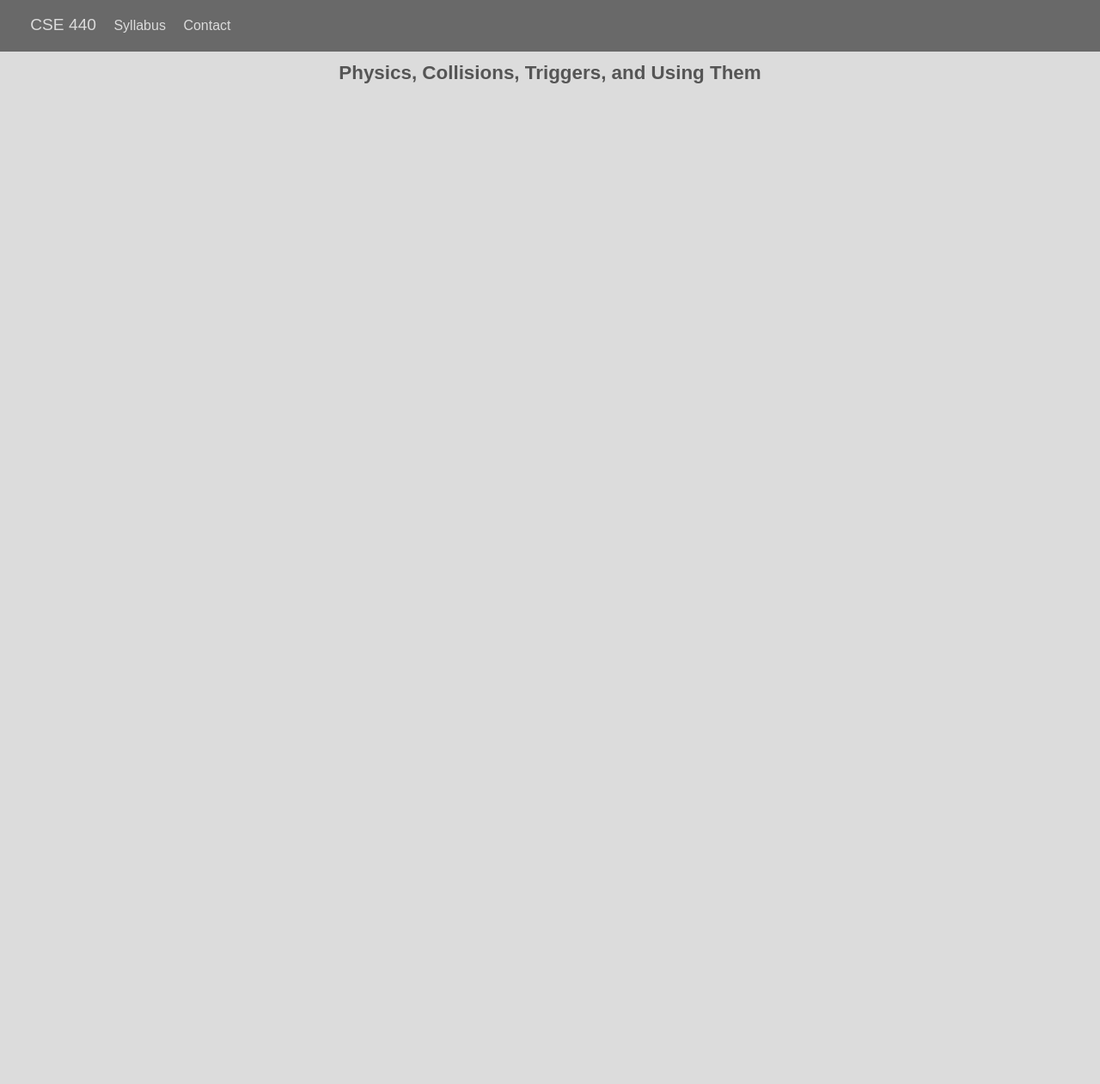
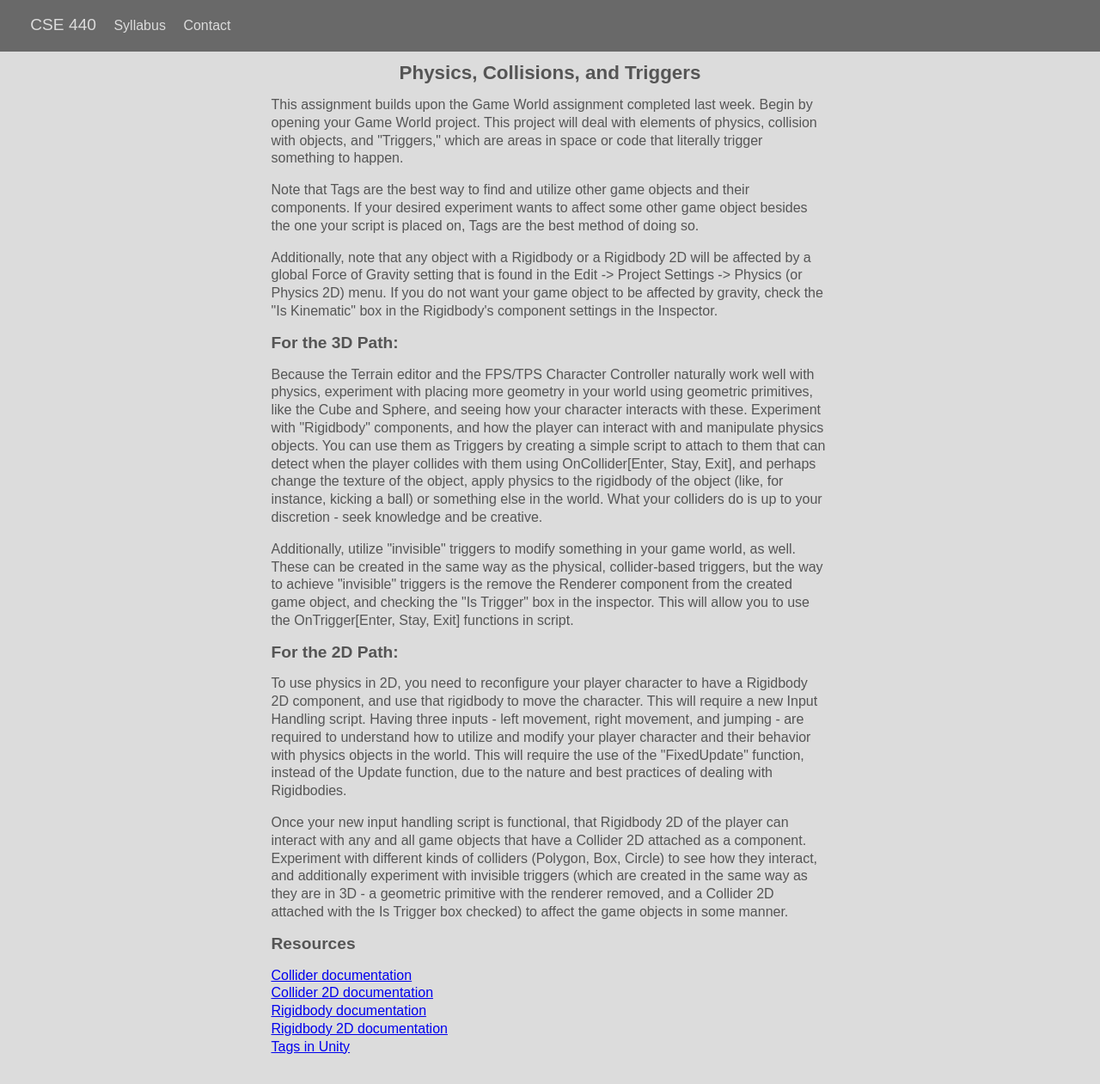
Before and after one commit to mcswedo/CSE440-2014, a Jekyll site: the page built from Physics.html, in a window 1280 px wide. Shown: the whole page at 86% size. Built offline with Jekyll 4.4.1, drawn with Linux system fonts in a browser that asks for light colours; before the commit the page ends 900 px from its top, so only the background shows below that.

Commit message:
Added Physics / Triggers / Colliders lesson draft.

```diff
--- a/Physics.html
+++ b/Physics.html
@@ -1,7 +1,46 @@
 ---
 layout: default
 id: git
-title: Physics, Collisions, Triggers, and Using Them
+title: Physics, Collisions, and Triggers
 ---
 
-<h1>Physics, Collisions, Triggers, and Using Them </h1>
+<h1>Physics, Collisions, and Triggers </h1>
+
+<p>
+This assignment builds upon the Game World assignment completed last week. Begin by opening your Game World project. This project will deal with elements of physics, collision with objects, and "Triggers," which are areas in space or code that literally trigger something to happen.
+</p>
+
+<p>
+Note that Tags are the best way to find and utilize other game objects and their components. If your desired experiment wants to affect some other game object besides the one your script is placed on, Tags are the best method of doing so.
+</p>
+
+<p>
+Additionally, note that any object with a Rigidbody or a Rigidbody 2D will be affected by a global Force of Gravity setting that is found in the Edit -> Project Settings -> Physics (or Physics 2D) menu. If you do not want your game object to be affected by gravity, check the "Is Kinematic" box in the Rigidbody's component settings in the Inspector.
+</p>
+
+<h2>For the 3D Path: </h2>
+
+<p>
+Because the Terrain editor and the FPS/TPS Character Controller naturally work well with physics, experiment with placing more geometry in your world using geometric primitives, like the Cube and Sphere, and seeing how your character interacts with these. Experiment with "Rigidbody" components, and how the player can interact with and manipulate physics objects. You can use them as Triggers by creating a simple script to attach to them that can detect when the player collides with them using OnCollider[Enter, Stay, Exit], and perhaps change the texture of the object, apply physics to the rigidbody of the object (like, for instance, kicking a ball) or something else in the world. What your colliders do is up to your discretion - seek knowledge and be creative.
+</p>
+
+<p>
+Additionally, utilize "invisible" triggers to modify something in your game world, as well. These can be created in the same way as the physical, collider-based triggers, but the way to achieve "invisible" triggers is the remove the Renderer component from the created game object, and checking the "Is Trigger" box in the inspector. This will allow you to use the OnTrigger[Enter, Stay, Exit] functions in script.
+</p>
+
+<h2>For the 2D Path: </h2>
+
+<p>
+To use physics in 2D, you need to reconfigure your player character to have a Rigidbody 2D component, and use that rigidbody to move the character. This will require a new Input Handling script. Having three inputs - left movement, right movement, and jumping - are required to understand how to utilize and modify your player character and their behavior with physics objects in the world. This will require the use of the "FixedUpdate" function, instead of the Update function, due to the nature and best practices of dealing with Rigidbodies.
+</p>
+
+<p>
+Once your new input handling script is functional, that Rigidbody 2D of the player can interact with any and all game objects that have a Collider 2D attached as a component. Experiment with different kinds of colliders (Polygon, Box, Circle) to see how they interact, and additionally experiment with invisible triggers (which are created in the same way as they are in 3D - a geometric primitive with the renderer removed, and a Collider 2D attached with the Is Trigger box checked) to affect the game objects in some manner.
+</p>
+
+<h2>Resources</h2>
+<a href="http://docs.unity3d.com/ScriptReference/Collider.html">Collider documentation</a> <br>
+<a href="http://docs.unity3d.com/ScriptReference/Collider2D.html">Collider 2D documentation</a> <br>
+<a href="http://docs.unity3d.com/ScriptReference/Rigidbody.html">Rigidbody documentation</a> <br>
+<a href="http://docs.unity3d.com/ScriptReference/Rigidbody2D.html">Rigidbody 2D documentation</a> <br>
+<a href="http://docs.unity3d.com/Manual/Tags.html">Tags in Unity</a> <br>
--- a/js/index.js
+++ b/js/index.js
@@ -5,7 +5,7 @@
     ['Lesson 2 - Tutorials in Unity', 	20, new Date('2014-10-16T23:59:59'), '<a href="Tutorials.html">Weeks 2 & 3: Tutorials in Unity</a>'],
     ['Lesson 3 - Hello World - Input & Movement, Textures & Assets', 20, new Date('2014-10-23T23:59:59'), '<a href="HelloWorld.html">Week 4: Hello World - Input & Movement, Textures & Assets</a>'],
     ['Lesson 4 - Creating a Game World', 20, new Date('2014-10-30T23:59:59'), '<a href="GameWorld.html">Week 5: Creating a Game World</a>'],
-    ['Lesson 5 - Physics, Collisions, Triggers, and Using Them', 20, new Date('2014-11-07T23:59:59'), '<a href="Physics.html">Week 6: Physics, Collisions, Triggers, and Using Them</a>'],
+    ['Lesson 5 - Physics, Collisions, and Triggers', 20, new Date('2014-11-07T23:59:59'), '<a href="Physics.html">Week 6: Physics, Collisions, and Triggers</a>'],
     ['Lesson 6 - Audio & GUI', 20, new Date('2014-11-14T23:59:59'), '<a href="Audio-GUI.html">Week 7: Audio & GUI</a>']
   ];
 
```
